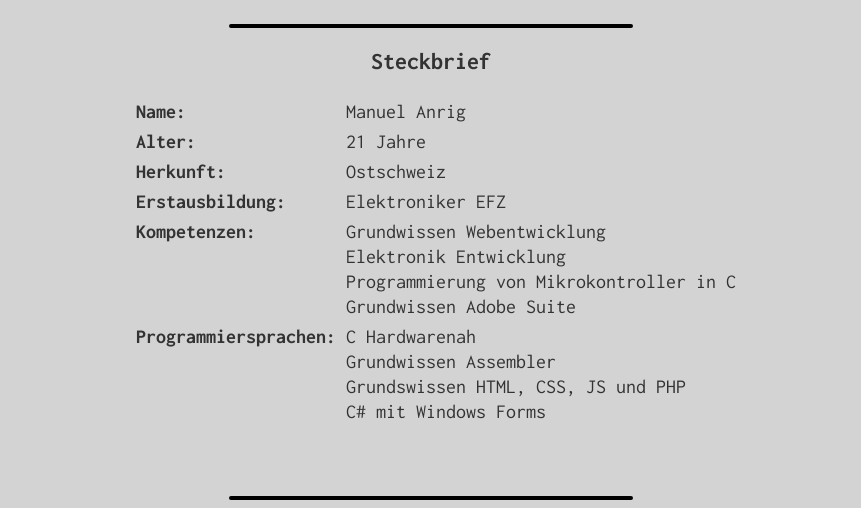
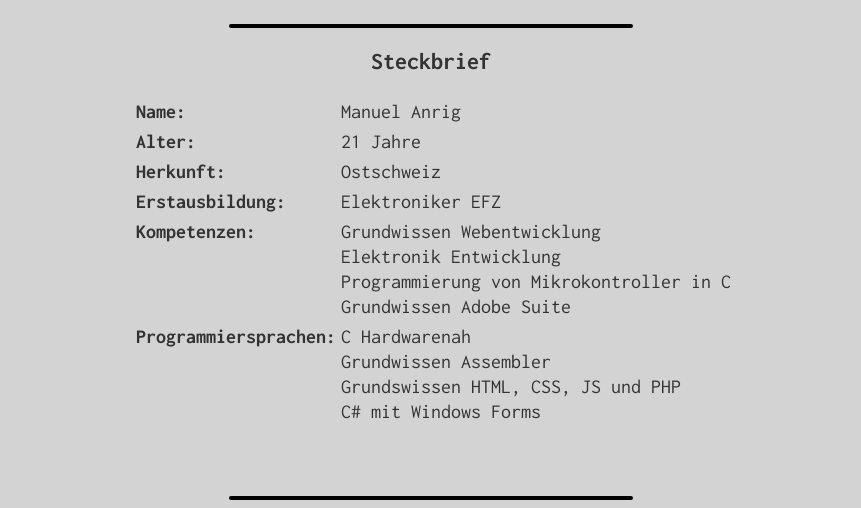
Before and after one commit to manupanu/manupanu.github.io, a Jekyll site: the page built from about.md, in a window 1280 px wide. Shown: the part 839-1347 px from the top of the page, without its empty margins (209-1070 px from the left). Built offline with Jekyll 4.4.1, drawn with Linux system fonts in a browser that asks for light colours.

Commit message:
optimized for mobile

```diff
--- a/_sass/_default.scss
+++ b/_sass/_default.scss
@@ -45,7 +45,7 @@
 td {
     font-size: 20px;
     line-height: 25px;
-    padding-left: 10px;
+    padding-left: 5px;
     padding-top: 5px;
     vertical-align: text-top;
 }
@@ -304,6 +304,18 @@
 
 @media (max-width: 800px) {
     /* =Base */
+    td {
+        font-size: 16px;
+        line-height: 1;
+        padding-left: 0px;
+        padding-top: 2px;
+        vertical-align: text-top;
+        display: block;
+        clear:both;
+        text-align: center;
+    }
+
+
     p {
         font-size: 16px;
         line-height: 1.6;
```
